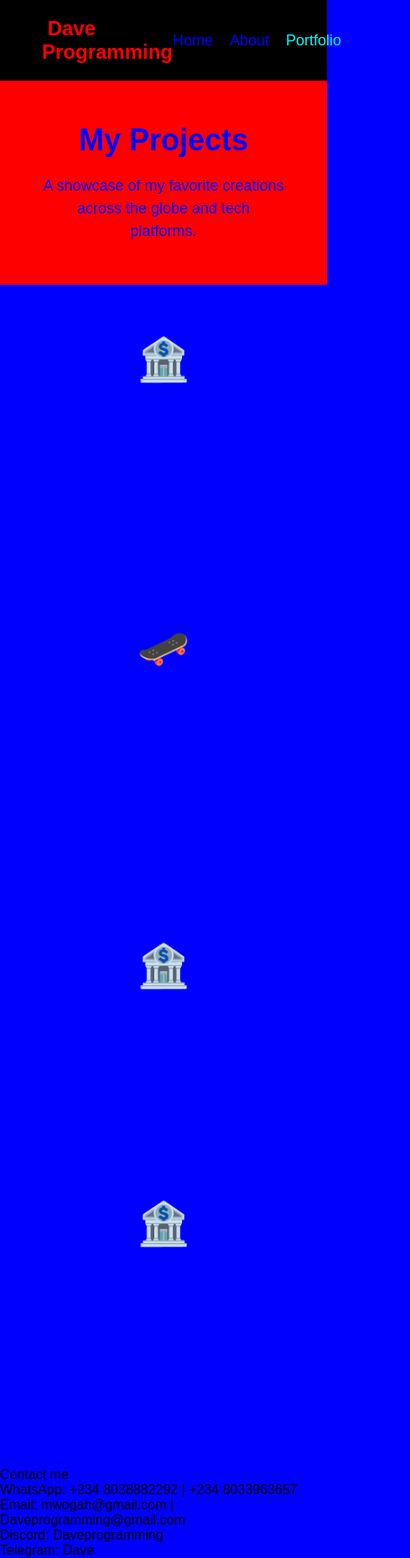
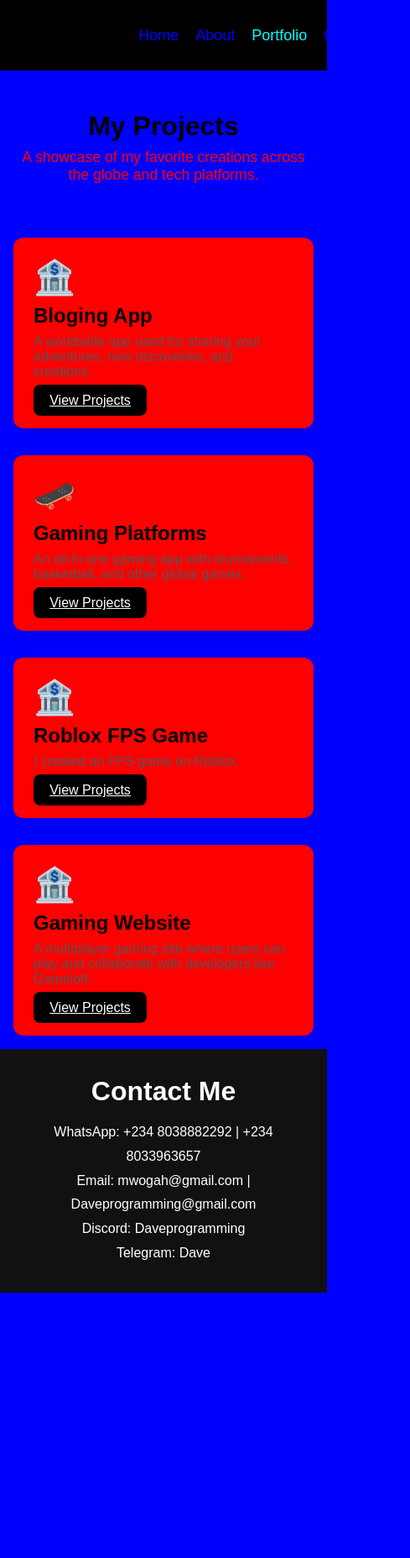
Before and after one commit to Daverare24/Capstone-project, a plain HTML site: page portfolio.html in a window 390 px wide. Shown: the whole page at 84% size, 489 px wide, since content can reach past the window. After the commit the page ends 1539 px from the top, so only its background shows below. Drawn offline with Linux system fonts and the light colour scheme.

Commit message:
Done websites in class

```diff
--- a/portfolio.html
+++ b/portfolio.html
@@ -1,64 +1,75 @@
 <!DOCTYPE html>
-<html>
+<html lang="en">
 <head>
+    <meta charset="UTF-8">
+    <meta name="viewport" content="width=device-width, initial-scale=1.0">
+    <title>Dave Programming - Portfolio</title>
     <link rel="stylesheet" href="style.css">
 </head>
 <body>
-        <header>
-            <nav>
-                <div class="logo" ><img src="" alt=""> Dave Programming</div>
-                <ul>
-                    <li><a href="index.html" > Home</a></li>
-                    <li><a href="about.html" > About</a></li>
-                    <li><a href="portfolio.html" class="active">Portfolio</a> </li>
+    <header class="site-header">
+        <nav class="navbar">
+            <div class="brand">Dave Programming</div>
+            <ul class="nav-links">
+                <li><a href="index.html">Home</a></li>
+                <li><a href="about.html">About</a></li>
+                <li><a href="portfolio.html" class="active">Portfolio</a></li>
                 <li><a href="contact.html">Contact</a></li>
             </ul>
         </nav>
     </header>
-        <section class="about">
+
+    <section class="intro-section">
         <h1>My Projects</h1>
-            <p> A showcase of my favorite creations across the globe and tech platforms. </p>
+        <p>A showcase of my favorite creations across the globe and tech platforms.</p>
     </section>
-        <section class="about-container">
-            <div class="emoji-project"> 🏦</div>
-            <div class="about-content">
-                <h2> Bloging App</h2>
-                <p> A Worldwide app used for showing your adventures, new discoveries and creations.</p>
-                <a href="#" class="works-btn">View Projects</a>
+
+    <section class="projects">
+        <div class="project-card">
+            <div class="emoji">🏦</div>
+            <div class="project-content">
+                <h2>Bloging App</h2>
+                <p>A worldwide app used for sharing your adventures, new discoveries, and creations.</p>
+                <a href="#" class="view-btn">View Projects</a>
             </div>
-        </section>
-        <section class="about-container">
-            <div class="emoji-project"> 🛹</div>
-            <div class="about-content">
-                <h2> Gaming platforms</h2>
-                <p> A Worldwide gaming app that its curriculum is built of many games in other words its an all in one app where you can play tournament and basketball and other games</p>
-                <a href="#" class="works-btn">View Projects</a>
         </div>
-        </section>
-        <section class="about-container">
-            <div class="emoji-project"> 🏦</div>
-            <div class="about-content">
-                <h2> Roblox FPS game</h2>
-                <p>I have created an FPS game on Roblox.</p>
-                <a href="#" class="works-btn">View Projects</a>
+
+        <div class="project-card">
+            <div class="emoji">🛹</div>
+            <div class="project-content">
+                <h2>Gaming Platforms</h2>
+                <p>An all-in-one gaming app with tournaments, basketball, and other global games.</p>
+                <a href="#" class="view-btn">View Projects</a>
             </div>
-        </section>
-        <section class="about-container">
-            <div class="emoji-project"> 🏦</div>
-            <div class="about-content">
-                <h2> Gaming website</h2>
-                <p> I am perfecing the features in this gaming website where you can play games with other players all around the world and code with some game creators like gameloft.</p>
-                <a href="#" class="works-btn">View Projects</a>
+        </div>
+
+        <div class="project-card">
+            <div class="emoji">🏦</div>
+            <div class="project-content">
+                <h2>Roblox FPS Game</h2>
+                <p>I created an FPS game on Roblox.</p>
+                <a href="#" class="view-btn">View Projects</a>
+            </div>
+        </div>
+
+        <div class="project-card">
+            <div class="emoji">🏦</div>
+            <div class="project-content">
+                <h2>Gaming Website</h2>
+                <p>A multiplayer gaming site where users can play and collaborate with developers like Gameloft.</p>
+                <a href="#" class="view-btn">View Projects</a>
+            </div>
         </div>
     </section>
 
+    <footer class="contact-footer">
+        <h1>Contact Me</h1>
+        <ul class="contact-list">
+            <li>WhatsApp: +234 8038882292 | +234 8033963657</li>
+            <li>Email: mwogah@gmail.com | Daveprogramming@gmail.com</li>
+            <li>Discord: Daveprogramming</li>
+            <li>Telegram: Dave</li>
+        </ul>
+    </footer>
 </body>
-    <div>
-        <footer class=""> Contact me <ul>
-         <li> WhatsApp: +234 8038882292 | +234 8033963657 </li>
-         <li> Email: mwogah@gmail.com | Daveprogramming@gmail.com</li>
-         <li> Discord: Daveprogramming</li>
-         <li> Telegram: Dave</li>
-    </ul>
-    </div>
 </html>
--- a/style.css
+++ b/style.css
@@ -122,7 +122,7 @@ nav ul li a.active {
     text-align: center;
     padding: 50px;
     background-color: red;
-    Color: blue;
+    Color: black;
 }
 .about h1 {
     font-size: 36px;
@@ -222,6 +222,7 @@ nav ul li a.active {
     align-items: center;
     padding: 60px 50px;
     justify-content: center;
+    color: black;
 }
 .about-container > section {
     width: 280px;
@@ -251,3 +252,138 @@ nav ul li a.active {
     color: black;
     margin-bottom: 15px;
 }
+* {
+    box-sizing: border-box;
+  }
+
+  .portfolio-container{
+    display: flex;
+    flex-wrap: wrap;
+    gap: 30px;
+    align-items: center;
+    padding: 60px 50px;
+    justify-content: center;
+    color: black;
+    background-color: red;
+  }
+  /* Style the search field */
+  form.example input[type=text] {
+    float: left;
+    width: 50%;
+    background: #f1f1f1;
+    padding: 12px 20px;
+    border: none;
+    font-size: 16px;
+    border-radius: 5px;
+  }
+
+  /* Style the submit button */
+  form.example button {
+    width: 10%;
+    color: blue;
+    background-color: blue;
+    cursor: pointer;
+    border-radius: 15px;
+  }
+
+  form.example button:hover {
+    background: black;
+    transition: 0.3ms;
+  }
+
+  /* Clear floats */
+  form.example::after {
+    content: "";
+    clear: both;
+    display: table;
+  }
+.lock{
+    color: red;
+    padding: 20px;
+    transition: 0.5s ease-in;
+    border-radius: 30px;
+    width: 90%;
+
+}
+.intro-section {
+    text-align: center;
+    padding: 3rem 1rem;
+    background-color: blue;
+}
+.intro-section h1 {
+    font-size: 2.5rem;
+    margin-bottom: 0.5rem;
+}
+.intro-section p {
+    font-size: 1.1rem;
+    color: red;
+}
+
+/* Projects */
+.projects {
+    display: grid;
+    grid-template-columns: repeat(auto-fit, minmax(300px, 1fr));
+    gap: 2rem;
+    padding: 2rem;
+}
+.project-card {
+    background: red;
+    border-radius: 12px;
+    padding: 1.5rem;
+    box-shadow: 0 4px 12px rgba(0, 0, 0, 0.1);
+    transition: transform 0.3s ease;
+}
+.project-card:hover {
+    transform: translateY(-5px);
+}
+.emoji {
+    font-size: 2.5rem;
+}
+.project-content h2 {
+    font-size: 1.5rem;
+    margin: 0.5rem 0;
+}
+.project-content p {
+    color: #555;
+    margin-bottom: 1rem;
+}
+.view-btn {
+    background-color: black;
+    color: #fff;
+    padding: 0.6rem 1.2rem;
+    border-radius: 8px;
+    transition: background 0.3s ease;
+}
+.view-btn:hover {
+    background-color: #333;
+}
+
+/* Contact */
+.contact-footer {
+    background-color: #111;
+    color: #fff;
+    padding: 2rem;
+    text-align: center;
+}
+.contact-footer h1 {
+    font-size: 2rem;
+    margin-bottom: 1rem;
+}
+.contact-list {
+    list-style: none;
+    line-height: 1.8;
+    font-size: 1rem;
+}
+
+/* Responsive tweaks */
+@media (max-width: 600px) {
+    .brand {
+        font-size: 1.2rem;
+    }
+    .intro-section h1 {
+        font-size: 2rem;
+    }
+    .projects {
+        padding: 1rem;
+    }
+}
```
Also changed, not shown: index.html (+5 -0 lines), image.png (added). Lines whose indentation alone changed are shown as unchanged.
